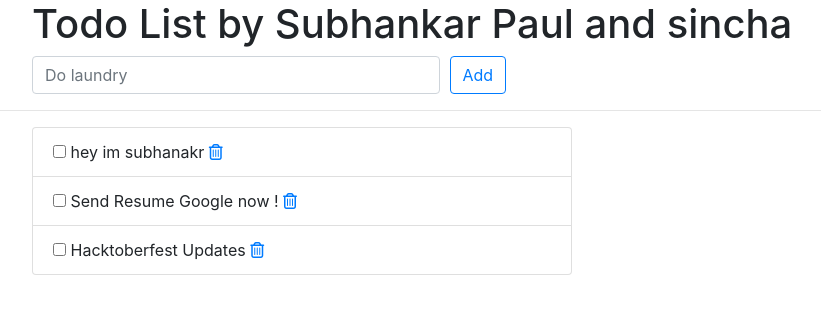
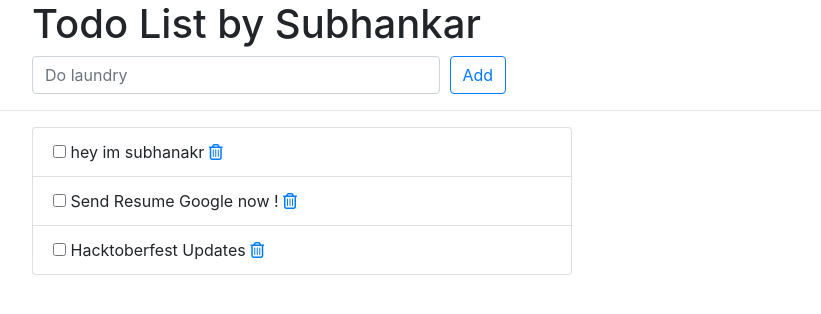
Before and after one commit to shreys7/django-todo, a Django app: page /todos/ in a window 1280 px wide. Shown: the top 314 px of the page, without its empty margins (243-1064 px from the left). Run offline with Django 3.2, Linux system fonts and the light colour scheme; data comes from the database, SQL or seed files in the repository; some libraries are stand-ins or nearby versions.

Commit message:
html page changed with name

```diff
--- a/todos/templates/todos/index.html
+++ b/todos/templates/todos/index.html
@@ -12,7 +12,7 @@
     <div class="offset-md-2 col-lg-9">
       <div class="page-header">
         <h1>
-          Todo List by Subhankar Paul and sincha
+          Todo List by Subhankar
         </h1>
       </div>
     </div>
```
